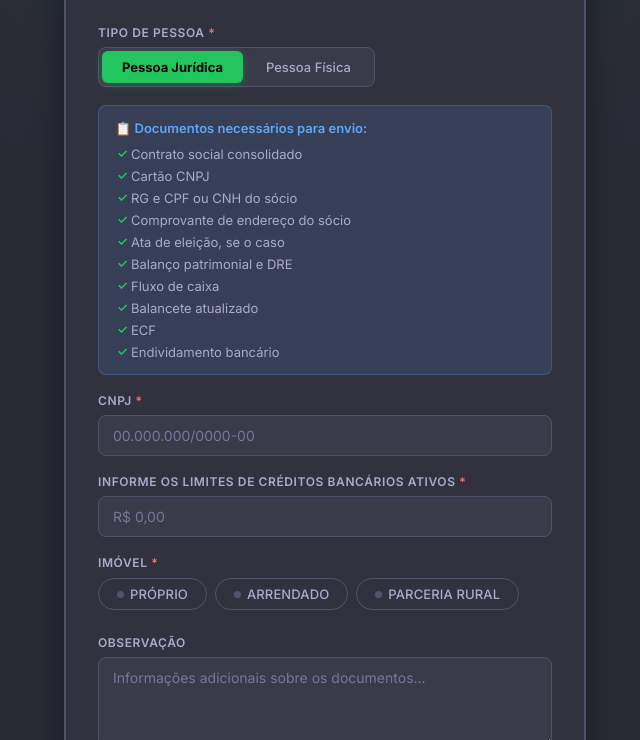
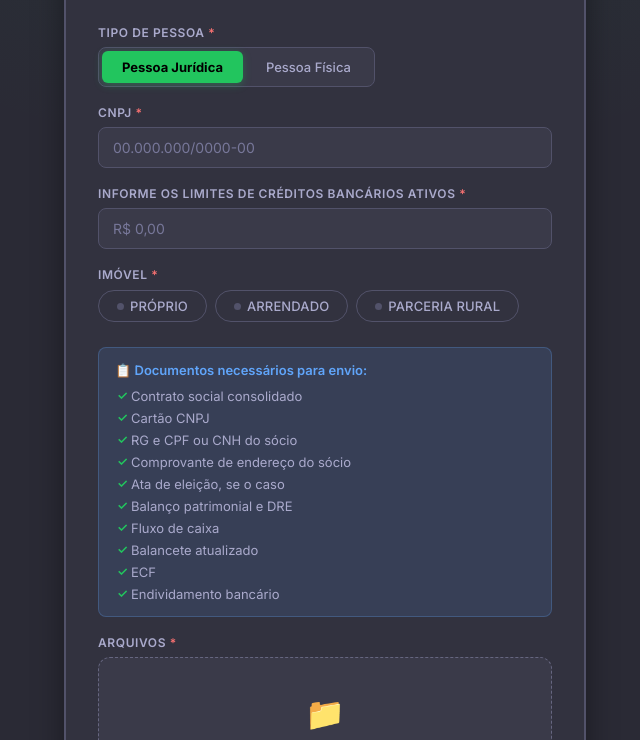
Before and after one commit to luciano7799/agross-docs, a website: page public/index.html in a window 1280 px wide. Shown: the part 210-950 px from the top of the page, without its empty margins (315-955 px from the left). Drawn offline with Linux system fonts and the light colour scheme.

Commit message:
Move lista de docs para antes de arquivos, remove campo observacao

```diff
--- a/public/index.html
+++ b/public/index.html
@@ -33,14 +33,6 @@
           <input type="hidden" id="tipo" name="tipo" value="PJ">
         </div>
 
-        <!-- Documentos necessários -->
-        <div class="form-group">
-          <div class="docs-info" id="docsInfo">
-            <div class="docs-info-title">📋 Documentos necessários para envio:</div>
-            <ul class="docs-list" id="docsList"></ul>
-          </div>
-        </div>
-
         <!-- Documento (CNPJ ou CPF) -->
         <div class="form-group">
           <label for="documento" id="labelDocumento">CNPJ <span class="req">*</span></label>
@@ -72,10 +64,12 @@
           </div>
         </div>
 
-        <!-- Observação -->
+        <!-- Documentos necessários -->
         <div class="form-group">
-          <label for="obs">Observação</label>
-          <textarea id="obs" name="obs" rows="3" placeholder="Informações adicionais sobre os documentos..."></textarea>
+          <div class="docs-info" id="docsInfo">
+            <div class="docs-info-title">📋 Documentos necessários para envio:</div>
+            <ul class="docs-list" id="docsList"></ul>
+          </div>
         </div>
 
         <!-- Upload -->
@@ -257,7 +251,7 @@
       formData.append('cnpj', documento);
       formData.append('limiteCredito', limiteCredito);
       formData.append('imovel', imovelEl.value);
-      formData.append('obs', document.getElementById('obs').value);
+
       arquivosSelecionados.forEach(f => formData.append('arquivos', f));
 
       const btn = document.getElementById('btnEnviar');
```
